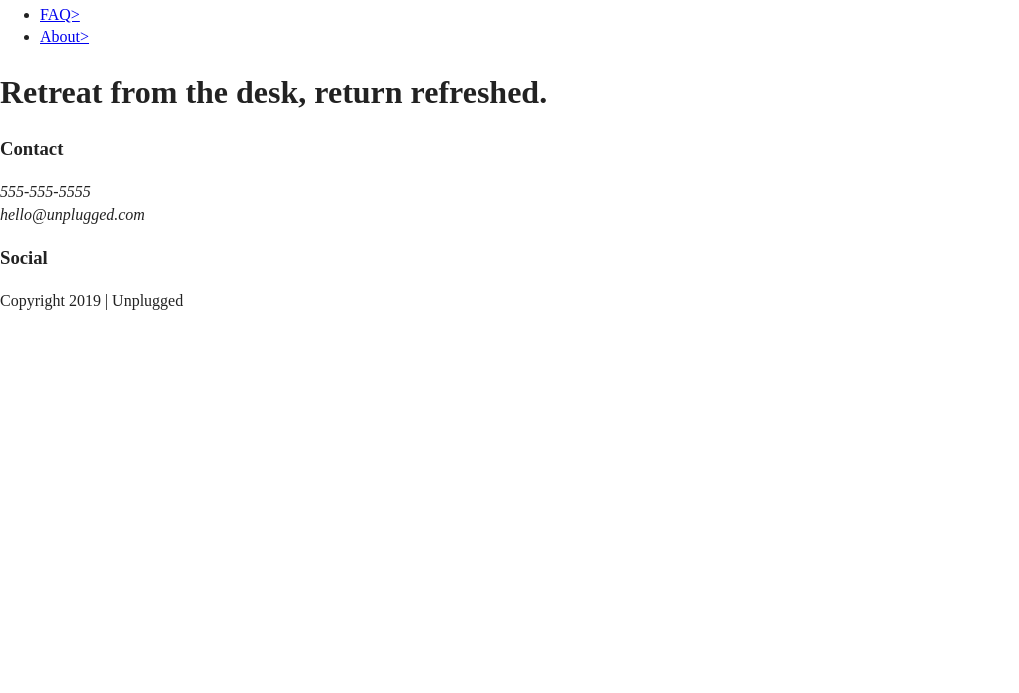
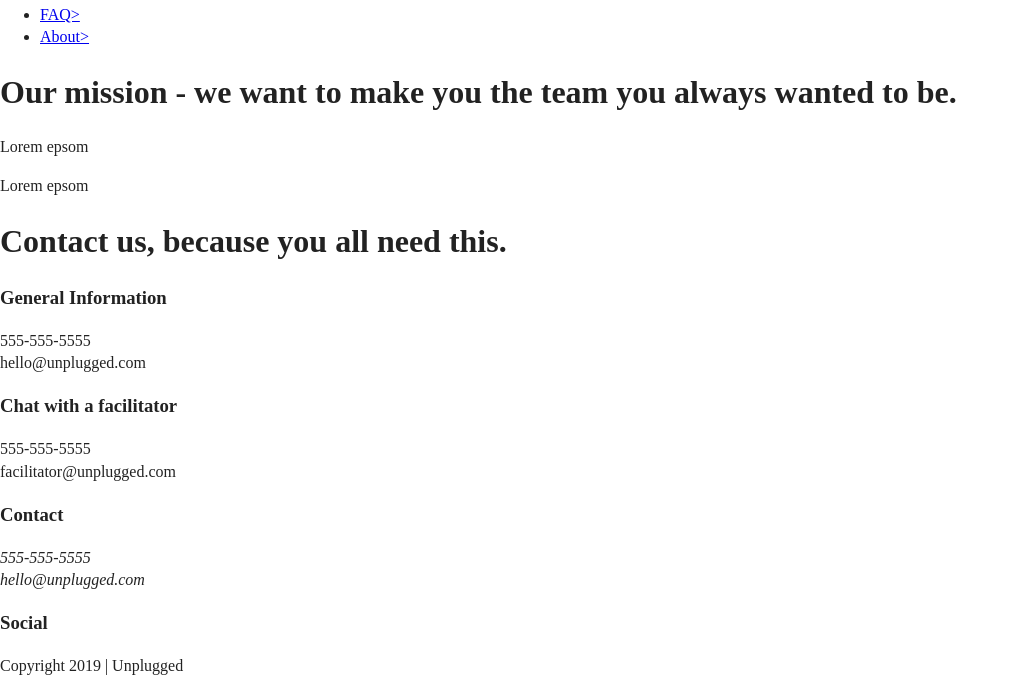
Before and after one commit to caseyhur/206-unplugged, a plain HTML site: page about/index.html in a window 1280 px wide. Shown: the part 136-829 px from the top of the page, without its empty margins (0-1019 px from the left). Before the commit the page ends 800 px from the top, so only its background shows below. Drawn offline with nearby package versions, Linux system fonts and the light colour scheme.

Commit message:
updated about page

```diff
--- a/about/index.html
+++ b/about/index.html
@@ -27,7 +27,7 @@
     <div class="content-wrapper">
 
       <figure>
-        <a href="#"><img src="/img/unplugged-logo.png" alt "unplugged logo"></a>
+        <a href="#"><img src="../img/unplugged-logo.png" alt "unplugged logo"></a>
       </figure>
 
       <div class="header-divider"</div>
@@ -43,16 +43,38 @@
 
   <main>
 
-    <section class="hero-area">
-      <div class="content-wrapper">
-        <h1>Retreat from the desk, return refreshed.</h1>
-      </div>
+    <section class="mission">
+        <div class="content-wrapper">
+          <h1>Our mission - we want to make you the team you always wanted to be.</h1>
+        <div class="mission-content-one">
+          <p>Lorem epsom</p>
+        </div> <!-- End mission-content-one -->
+        <div class="mission-content-two">
+          <p>Lorem epsom</p>
+        </div> <!-- End mission-content-two -->
+        </div> <!-- End mission content-wrapper -->
+    </section> <!-- Contact info -->
+
+    <section class="map">
+      <figure>
+      </figure>
     </section>
 
-    <aside>
-    </aside>
+    <section class="contact-section">
+      <div class="content-wrapper">
+        <h1>Contact us, because you all need this.</h1>
+      <div class="column-one">
+        <h3>General Information</h3>
+        <p>555-555-5555<br>hello@unplugged.com</p>
+      </div> <!-- End contact-section column-one -->
+      <div class="column-two">
+        <h3>Chat with a facilitator</h3>
+        <p>555-555-5555<br>facilitator@unplugged.com</p>
+      </div> <!-- End contact-section column-two -->
+      </div> <!-- End content-section content-wrapper -->
+    </section> <!-- End content-section -->
 
-  </main>  <!-- Main wrapper -->
+  </main>  <!-- End main wrapper -->
 
   <footer>
     <div class="content-wrapper">
@@ -65,6 +87,8 @@
           <h3>Social</h3>
           <div class="social-content">
             <p><a href="https://www.facebook.com/yoursite" target="_blank"></a></p>
+            <p><a href="https://www.twitter.com/yoursite" target="_blank"></a></p>
+            <p><a href="https://instagram.com/yoursite" target="_blank"></a></p>
             <!--Other social links here-->
           </div>
         </div>
```
Also changed, not shown: faq/index.html (+3 -1 lines).
